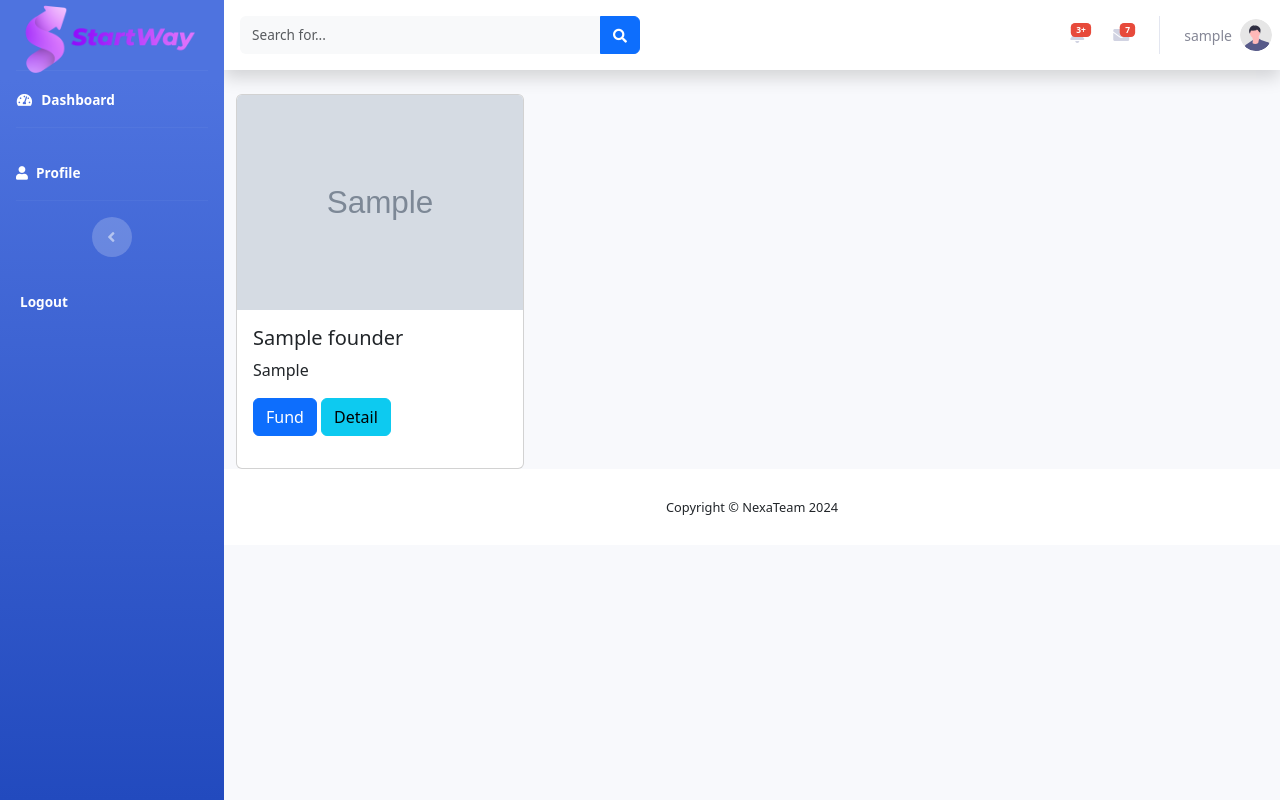
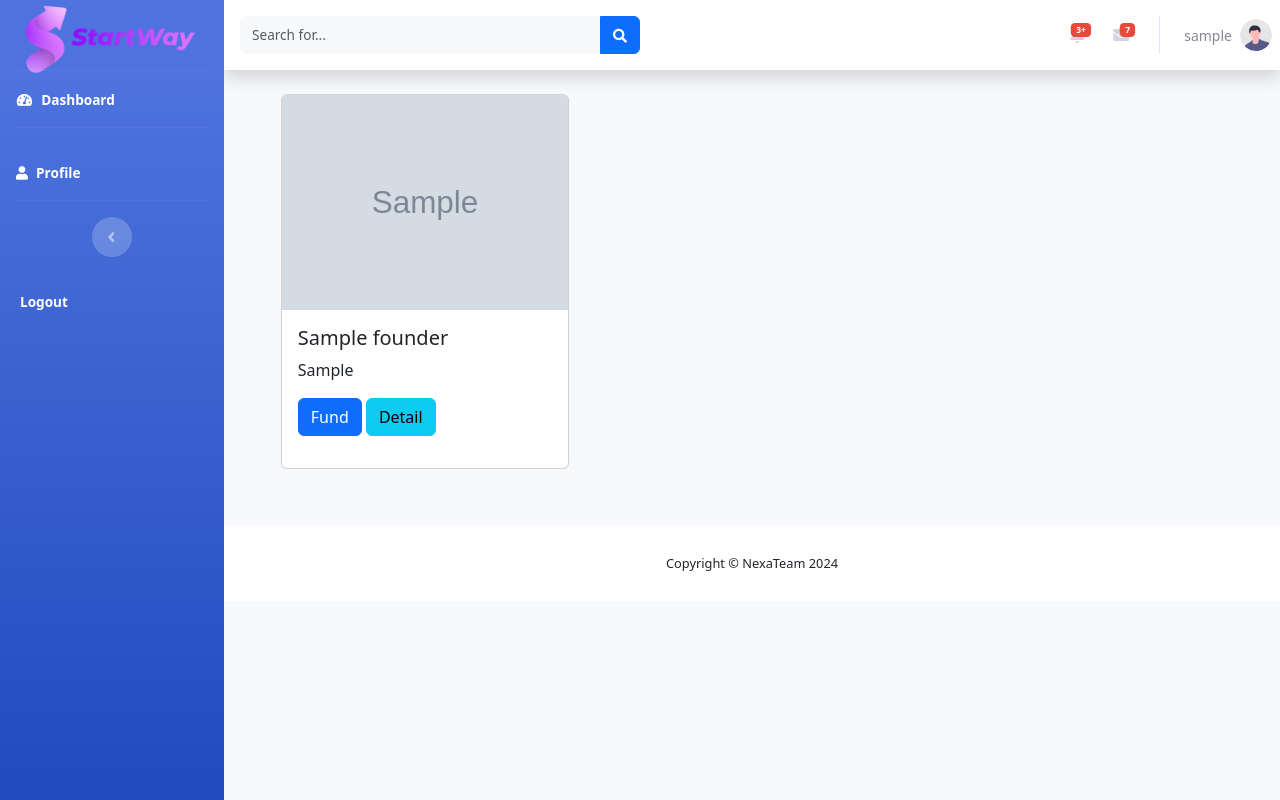
Before and after one commit to benterkidhiaeddine/start-way, a Django app: page /investor_feed in a window 1280 px wide. Run offline with Django 5.2, Linux system fonts and the light colour scheme; a user stored in the database is signed in; tables that the repository leaves empty hold one stand-in row (values such as "Sample post"); grey boxes marked "Sample" are stand-in pictures; some libraries are stand-ins or nearby versions.

Commit message:
make startups visible to investors

```diff
--- a/startWay/startup/templates/startup/LandingPage.html
+++ /dev/null
@@ -1 +0,0 @@
-{% extends "startup/base.html" %}
--- a/startWay/startup/templates/startup/founder_detail.html
+++ b/startWay/startup/templates/startup/founder_detail.html
@@ -56,9 +56,5 @@
 
 
 
-
-
-
-
     <a class="btn btn-info" href="{% url 'founder_update' founder.pk %}">Edit profile</a>
 {% endblock %}
--- a/startWay/startup/templates/startup/investor_feed.html
+++ b/startWay/startup/templates/startup/investor_feed.html
@@ -1,13 +1,26 @@
 {%  extends "startup/base.html" %}
+
+{% block extra %}
+<style>
+   .cards-container {
+  gap: 2vw 5vw;
+  padding: 0 3.5vw;
+  display: grid;
+  grid-template-columns: repeat(auto-fit, minmax(270px, 1fr));
+  padding-bottom: 7vh;
+}
+</style>
+{% endblock %}
+
 
 
 
  {% block content %}
 
+    <div class="cards-container">
        {% for founder in founders  %}
 
         <div class="card" style="width: 18rem;">
-
        <img src="{{ founder.image_url  }}" class="card-img-top" alt="profile_image">
        <div class="card-body">
          <h5 class="card-title">{{ founder.startupName }} </h5>
@@ -17,5 +30,6 @@
          <a class="btn btn-info" href="{% url 'founder_detail' founder.pk %}">Detail</a></p>
        </div>
        {% endfor %}
+    </div>
 
  {% endblock content %}
--- a/startWay/startup/templates/startup/login.html
+++ b/startWay/startup/templates/startup/login.html
@@ -45,6 +45,8 @@
 
             <button type="submit" class="btn btn-primary gradient-background text-white center-content">Sign in</button>
           </form>
+
+          <p class="text-center">not a User? <a href="{% url 'signup' %}">Reigister</a></p>
         </div>
       </div>
       <div class="col-md-5 gradient-background d-flex align-items-center">
--- a/startWay/startup/urls.py
+++ b/startWay/startup/urls.py
@@ -13,7 +13,7 @@ urlpatterns = [
     path('founders/<int:id>/detail',views.founder_detail, name ='founder_detail'),
     path('employees/<int:id>/detail',views.employee_detail, name ='employee_detail'),
     path('employees/<int:id>/update',views.employee_update, name ='employee_update'),
-    path('investor_feed' , views.investor_feed, name = 'start_up_list')
+    path('investor_feed' , views.investor_feed, name = 'investor_feed')
 
 ]
 
--- a/startWay/startup/views.py
+++ b/startWay/startup/views.py
@@ -59,9 +59,6 @@ def founder_update(request, id):
 
 @login_required
 def founder_detail(request, id):
-    user = request.user
-    if not hasattr(user,'founder'):
-        raise PermissionDenied
 
     founder = get_object_or_404(Founder, id=id)
 
@@ -89,8 +86,6 @@ def employee_update(request, id):
 @login_required
 def employee_detail(request, id):
     user = request.user
-    if not hasattr(user,'employee'):
-        raise PermissionDenied
 
     employee = get_object_or_404(Employee, id=id)
 
```
Also changed, not shown: startWay/startup/templates/startup/base.html (+4 -3 lines), startWay/startup/templates/startup/signup.html (+4 -4 lines). Lines whose indentation alone changed are shown as unchanged.
